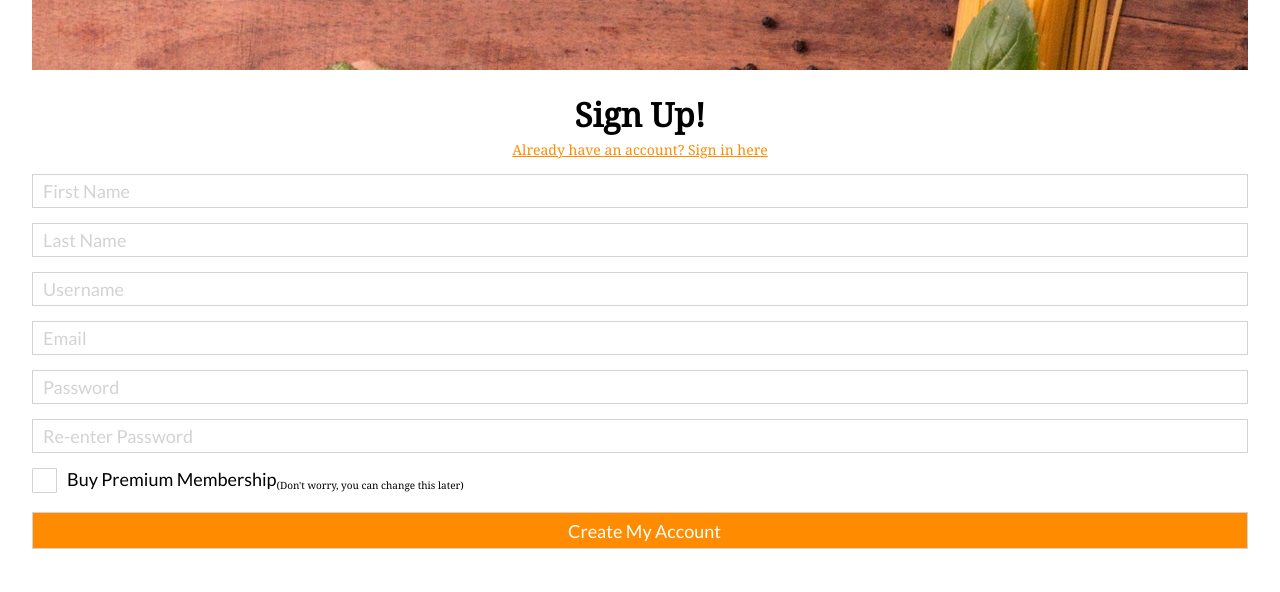
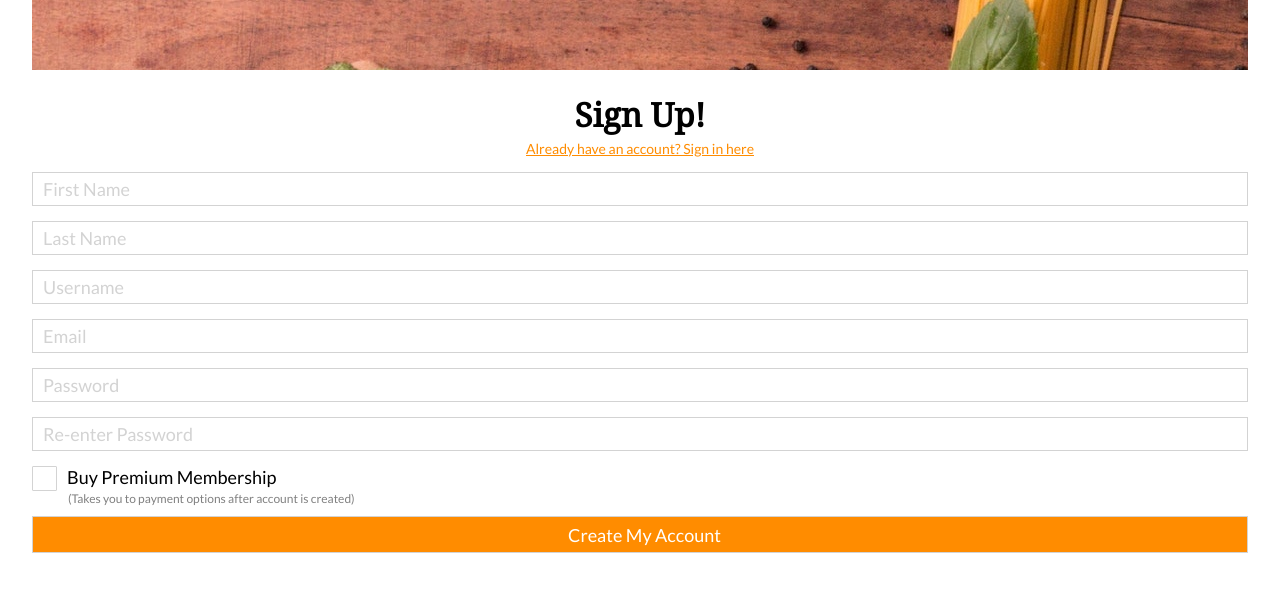
Before and after one commit to BloomTech-Labs/Labs8-Cookbook, a React (Create React App) app in the folder cookbook/: page /signup in a window 1280 px wide. Shown: the top 592 px of the page. Built offline with nearby package versions, Linux system fonts and the light colour scheme.

Commit message:
Signup component styling complete

```diff
--- a/cookbook/src/Components/Signup.js
+++ b/cookbook/src/Components/Signup.js
@@ -79,9 +79,9 @@ class Signup extends Component {
                         <input className='hidden' type='checkbox' />
                         <div className='ui-checkbox'>
                             <p className='ui-checkbox-text'>Buy Premium Membership</p>
-                            <p className='ui-checkbox-disclaimer'>(Don't worry, you can change this later)</p>
                         </div>
                     </label>
+                    <p className='ui-checkbox-disclaimer'>(Takes you to payment options after account is created)</p>
                     <Link to='/'>
                         <button>Create My Account</button>
                     </Link>
--- a/cookbook/src/Styles/css/index.css
+++ b/cookbook/src/Styles/css/index.css
@@ -24,6 +24,7 @@ h1 {
   margin-bottom: 3px;
 }
 .switchForm {
+  font-family: 'Lato', sans-serif;
   font-size: 1.4rem;
   color: #ff8c00;
   font-style: unset;
@@ -90,7 +91,7 @@ button {
   background-color: white;
   width: 2.5rem;
   height: 2.5rem;
-  font-size: 2.3rem;
+  font-size: 2rem;
   line-height: 2.5rem;
 }
 /* checkbox:checked */
@@ -99,3 +100,10 @@ input[type=checkbox]:checked + .ui-checkbox:before {
   text-shadow: 0 0 0 #ff8c00;
   background-color: white;
 }
+.ui-checkbox-disclaimer {
+  font-family: 'Lato', sans-serif;
+  font-size: 1.2rem;
+  align-self: baseline;
+  margin: 0 0 0 3.6rem;
+  color: grey;
+}
--- a/cookbook/src/Styles/less/mixins.less
+++ b/cookbook/src/Styles/less/mixins.less
@@ -1,5 +1,6 @@
 #form() {
     .switch-form {
+        font-family: @secondary-font;
         font-size: 1.4rem;
         color: @CBorange;
         font-style: unset;
@@ -48,7 +49,7 @@
             text-shadow:0 0 0 @color;
             background-color:@background;
         }
-        .size (@width:2.5rem, @height:2.5rem, @size:2.3rem) {
+        .size (@width:2.5rem, @height:2.5rem, @size:2rem) {
             width:@width;
             height:@height;
             font-size:@size;
--- a/cookbook/src/Styles/less/signup.less
+++ b/cookbook/src/Styles/less/signup.less
@@ -55,3 +55,11 @@ button {
 input[type=checkbox]:checked + .ui-checkbox:before {
     #form > #checkbox > .color(@CBorange, white);
 }
+
+.ui-checkbox-disclaimer {
+    font-family: @secondary-font;
+    font-size: 1.2rem;
+    align-self: baseline;
+    margin: 0 0 0 3.6rem;
+    color: grey;
+}
```
